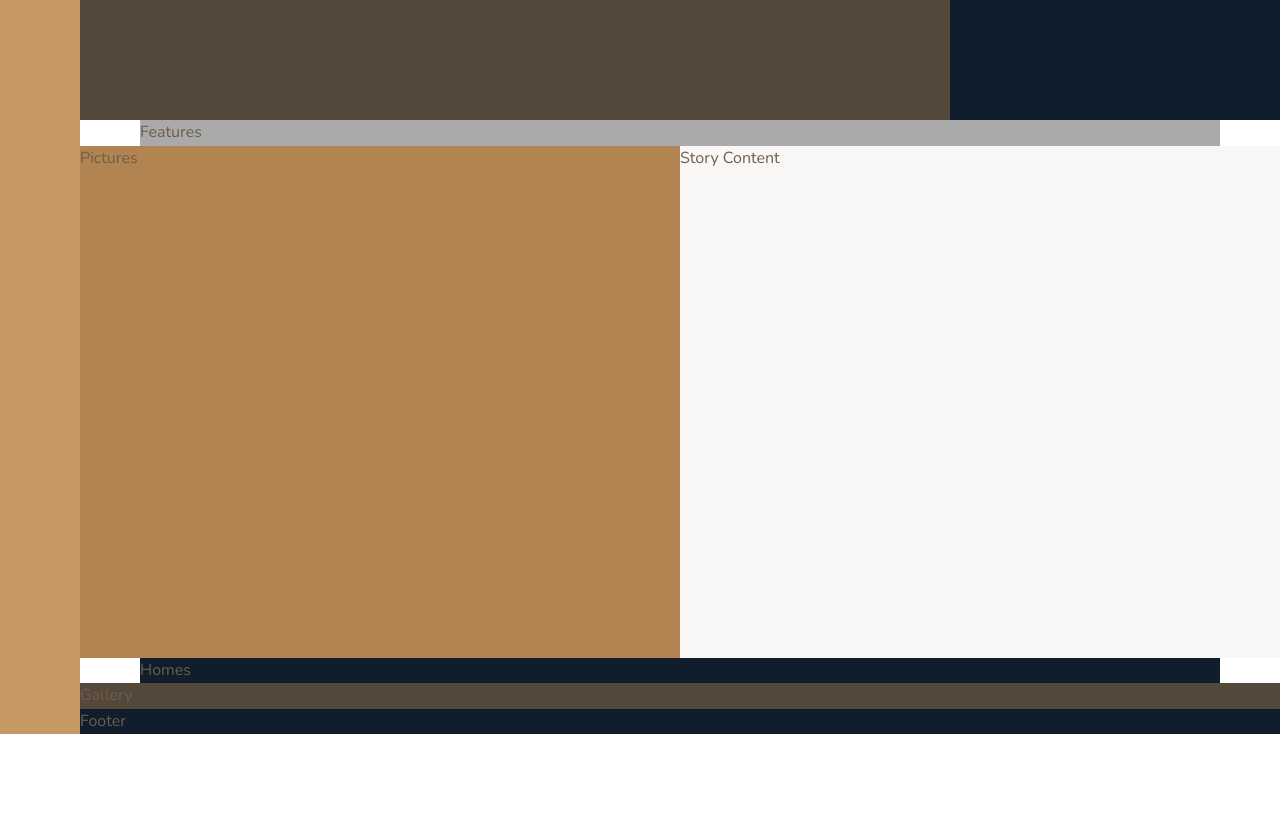
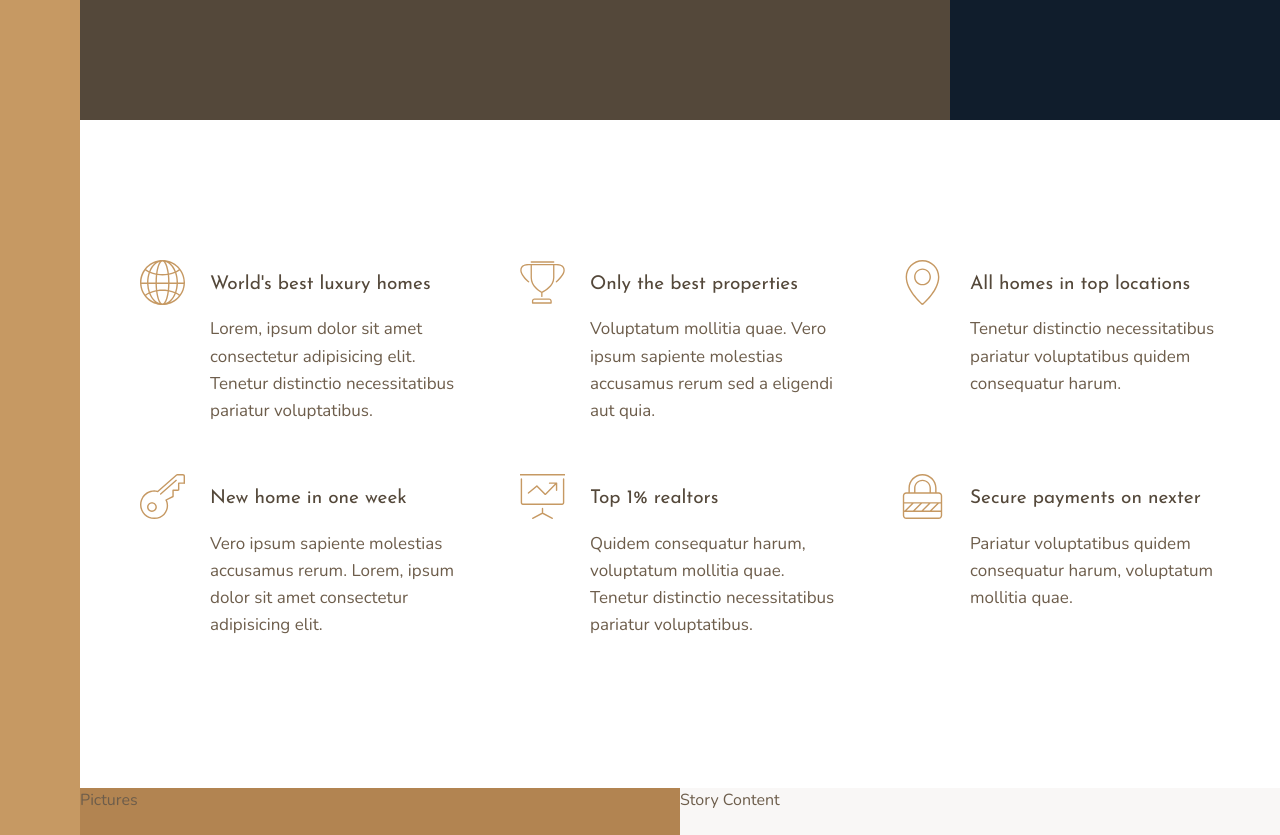
Before and after one commit to hosaruzu/nexter, a website: page index.html in a window 1280 px wide. Shown: the part 520-1355 px from the top of the page. Before the commit the page ends 1254 px from the top, so only its background shows below. Drawn offline with nearby package versions, Linux system fonts and the light colour scheme.

Commit message:
feat: add features section

```diff
--- a/index.html
+++ b/index.html
@@ -18,7 +18,66 @@
     <div class="sidebar">Sidebar</div>
     <header class="header">Header</header>
     <div class="realtors">Realtors</div>
-    <section class="features">Features</section>
+    <section class="features">
+      <div class="feature">
+        <svg class="feature__icon">
+          <use xlink:href="img/sprite.svg#icon-global"></use>
+        </svg>
+        <h4 class="heading-4">World's best luxury homes</h4>
+        <p class="feature__text">
+          Lorem, ipsum dolor sit amet consectetur adipisicing elit. Tenetur distinctio
+          necessitatibus pariatur voluptatibus.
+        </p>
+      </div>
+      <div class="feature">
+        <svg class="feature__icon">
+          <use xlink:href="img/sprite.svg#icon-trophy"></use>
+        </svg>
+        <h4 class="heading-4">Only the best properties</h4>
+        <p class="feature__text">
+          Voluptatum mollitia quae. Vero ipsum sapiente molestias accusamus rerum sed a eligendi aut
+          quia.
+        </p>
+      </div>
+      <div class="feature">
+        <svg class="feature__icon">
+          <use xlink:href="img/sprite.svg#icon-map-pin"></use>
+        </svg>
+        <h4 class="heading-4">All homes in top locations</h4>
+        <p class="feature__text">
+          Tenetur distinctio necessitatibus pariatur voluptatibus quidem consequatur harum.
+        </p>
+      </div>
+      <div class="feature">
+        <svg class="feature__icon">
+          <use xlink:href="img/sprite.svg#icon-key"></use>
+        </svg>
+        <h4 class="heading-4">New home in one week</h4>
+        <p class="feature__text">
+          Vero ipsum sapiente molestias accusamus rerum. Lorem, ipsum dolor sit amet consectetur
+          adipisicing elit.
+        </p>
+      </div>
+      <div class="feature">
+        <svg class="feature__icon">
+          <use xlink:href="img/sprite.svg#icon-presentation"></use>
+        </svg>
+        <h4 class="heading-4">Top 1% realtors</h4>
+        <p class="feature__text">
+          Quidem consequatur harum, voluptatum mollitia quae. Tenetur distinctio necessitatibus
+          pariatur voluptatibus.
+        </p>
+      </div>
+      <div class="feature">
+        <svg class="feature__icon">
+          <use xlink:href="img/sprite.svg#icon-lock"></use>
+        </svg>
+        <h4 class="heading-4">Secure payments on nexter</h4>
+        <p class="feature__text">
+          Pariatur voluptatibus quidem consequatur harum, voluptatum mollitia quae.
+        </p>
+      </div>
+    </section>
     <div class="story__pictures">Pictures</div>
     <div class="story__content">Story Content</div>
     <section class="homes">Homes</section>
--- a/sass/_features.scss
+++ b/sass/_features.scss
@@ -1,4 +1,29 @@
 .features {
+  display: grid;
   grid-column: center-start / center-end;
-  background-color: $color-grey-light-2;
+  grid-template-columns: repeat(auto-fit, minmax(25rem, 1fr));
+  gap: 6rem;
+  align-items: start;
+  justify-items: center;
+  margin: 15rem 0;
 }
+
+.feature {
+  display: grid;
+  grid-template-columns: min-content 1fr;
+  column-gap: 2.5rem;
+  row-gap: 1.5rem;
+
+  &__icon {
+    grid-row: span 2;
+    width: 4.5rem;
+    height: 4.5rem;
+    object-fit: cover;
+    transform: translateY(-1rem);
+    fill: $color-primary;
+  }
+
+  &__text {
+    font-size: 1.7rem;
+  }
+}
--- a/sass/_typography.scss
+++ b/sass/_typography.scss
@@ -0,0 +1,27 @@
+%heading {
+  font-weight: 400;
+  font-family: $font-display;
+}
+
+.heading-1 {
+  @extend %heading;
+}
+
+.heading-2 {
+  @extend %heading;
+}
+
+.heading-3 {
+  @extend %heading;
+}
+
+.heading-4 {
+  @extend %heading;
+
+  color: $color-grey-dark-1;
+  font-size: 1.9rem;
+
+  &--light {
+    color: $color-grey-light-1;
+  }
+}
```
Also changed, not shown: css/main.css, 1 other file.
